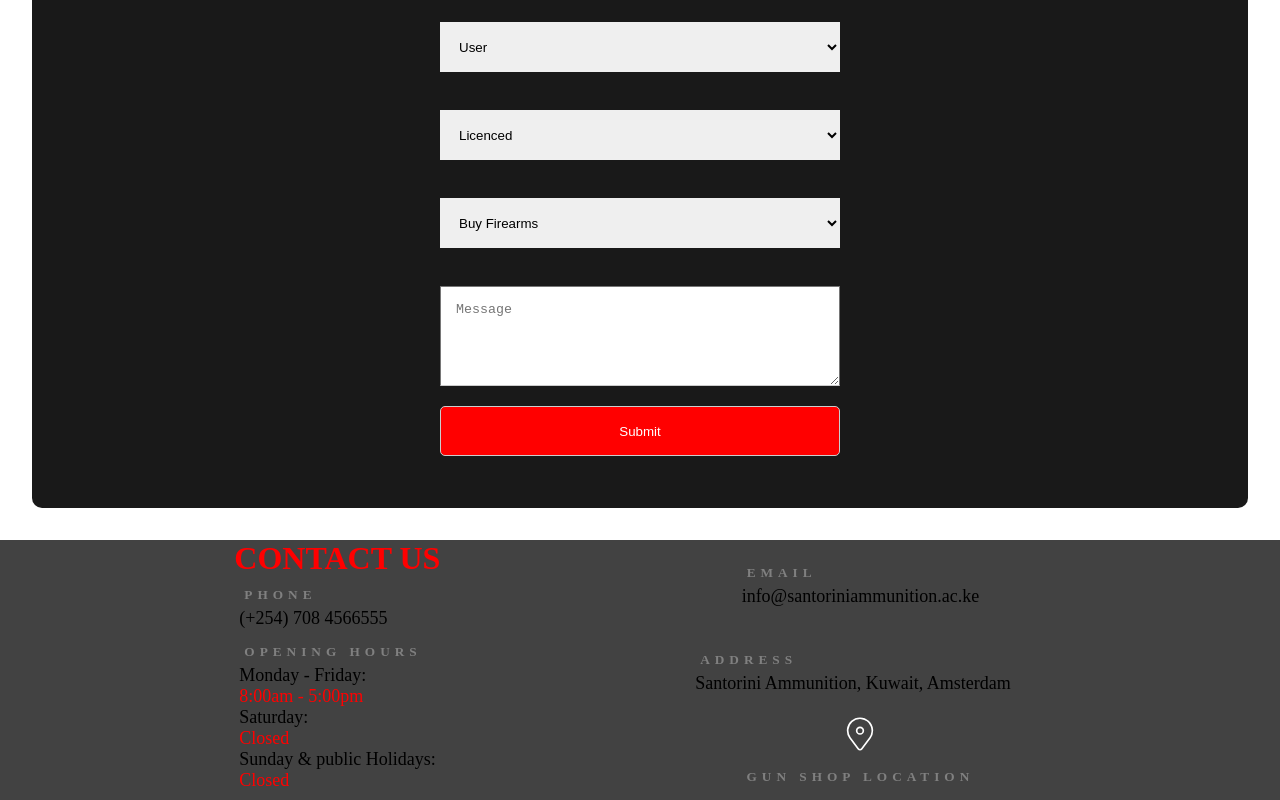
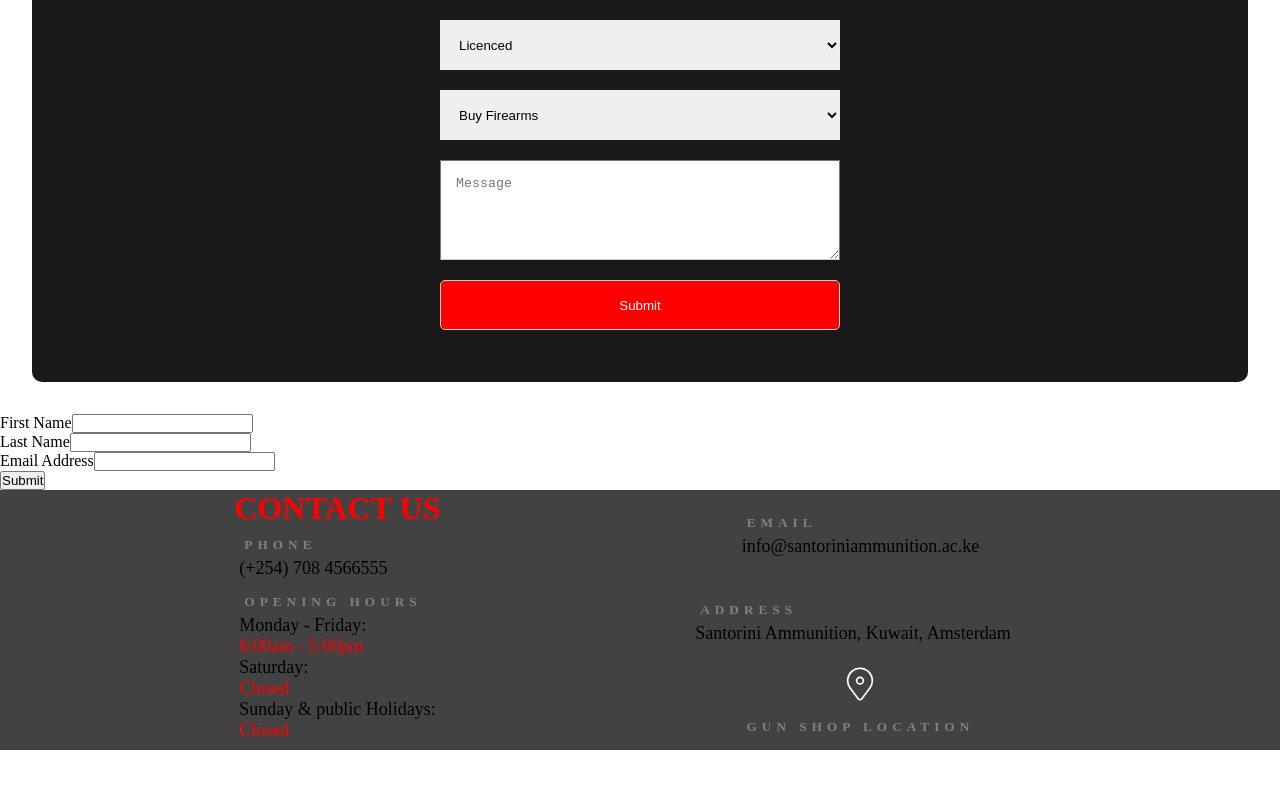
Before and after one commit to iankmani/Santorini-Ammunitions, a React (Vite) app: page /Contact in a window 1280 px wide. Shown: the part 919-1719 px from the top of the page. After the commit the page ends 1669 px from the top, so only its background shows below. Built offline with nearby package versions, Linux system fonts and the light colour scheme.

Commit message:
add form.jsx using formik with yup validationschema

```diff
--- a/package.json
+++ b/package.json
@@ -10,10 +10,12 @@
     "preview": "vite preview"
   },
   "dependencies": {
+    "formik": "^2.4.6",
     "react": "^18.2.0",
     "react-dom": "^18.2.0",
     "react-icons": "^5.2.1",
-    "react-router-dom": "^6.24.0"
+    "react-router-dom": "^6.24.0",
+    "yup": "^1.4.0"
   },
   "devDependencies": {
     "@types/react": "^18.2.66",
--- /dev/null
+++ b/src/Parts/Form/Form.jsx
@@ -0,0 +1,86 @@
+import React from "react";
+import { useFormik } from "formik";
+import * as Yup from "yup";
+
+function Form() {
+  const validationSchema = Yup.object({
+    firstName: Yup.string("this should be a string")
+      .min(4, "the characters should be more than 4")
+      .max(10, "the characyters should be less than 10"),
+    lastName: Yup.string("this should be a string")
+      .min(4, "the characters should be more than 4")
+      .max(10, "the characyters should be less than 10"),
+    email: Yup.string("this should be a string")
+      .email("this should be a valid email")
+      .required("this field is required"),
+  });
+  const formik = useFormik({
+    initialValues: {
+      firstName: "",
+      lastName: "",
+      email: "",
+    },
+    onSubmit: (formSubmission) => {
+      console.log("WHAT THE USER HAS SUBMMITED");
+      console.log(formik.values);
+    },
+    validationSchema: validationSchema,
+    // validate: (values) => {
+    //   let errors = {};
+    //   if (values.firstName === "") {
+    //     errors.firstName = "First Name is Required";
+    //   }
+    //   if (values.lastName === "") {
+    //     errors.lastName = " Last name is Required";
+    // }
+    // if (values.email === "") {
+    //     errors.email = "Email is Required";
+    //     }
+    //     return errors;
+
+    //  },
+  });
+
+  return (
+    <div>
+      <form onSubmit={formik.handleSubmit}>
+        <div>
+          <label htmlFor="name"> First Name</label>
+          <input
+            type="text"
+            name="firstName"
+            id="firstName"
+            onChange={formik.handleChange}
+            value={formik.values.firstName}
+          />
+          {formik.errors.firstName && <p> {formik.errors.firstName} </p>}
+        </div>
+        <div>
+          <label htmlFor="name">Last Name</label>
+          <input
+            type="text"
+            name="lastName"
+            id="lastName"
+            value={formik.values.lastName}
+            onChange={formik.handleChange}
+          />
+          {formik.errors.lastName && <p>{formik.errors.lastName}</p>}
+        </div>
+        <div>
+          <label htmlFor="name">Email Address</label>
+          <input
+            type="email"
+            name="email"
+            id="email"
+            value={formik.values.email}
+            onChange={formik.handleChange}
+          />
+          {formik.errors.email && <p>{formik.errors.email}</p>}
+        </div>
+        <button type="submit">Submit</button>
+      </form>
+    </div>
+  );
+}
+
+export default Form;
--- a/src/pages/contact/Contact.jsx
+++ b/src/pages/contact/Contact.jsx
@@ -1,6 +1,6 @@
 import React from "react";
-import './Contact.css'
-
+import "./Contact.css";
+import Form from "../../Parts/Form/Form.jsx";
 
 const Contact = () => {
   return (
@@ -13,21 +13,27 @@ const Contact = () => {
           <h2>Get in Touch</h2>
         </div>
         <div className="contact-form-container">
-          <input type="text" placeholder="Full Name *" /><br />
-          <input type="text" placeholder="Company (if applicable)" /><br />
-          <input type="text" placeholder=" Your Email *" /><br />
-          <input type="text" placeholder="Tel *" /><br />
+          <input type="text" placeholder="Full Name *" />
+
+          <input type="text" placeholder="Company (if applicable)" />
+
+          <input type="text" placeholder=" Your Email *" />
+
+          <input type="text" placeholder="Tel *" />
+
           {/* <label htmlFor="user-type">User Type"</label> */}
-          <select name="user-type" id="user-type"><br />
+          <select name="user-type" id="user-type">
             <option value="User Type">User</option>
             <option value="corporate">corporate</option>
             <option value="Individual">Individual</option>
-          </select><br />
+          </select>
+
           {/* <label htmlFor="Licence-Status">Licence Status *</label> */}
           <select name="Licence" id="Licence">
             <option value="Licenced">Licenced</option>
             <option value="No Licence">No Licence</option>
-          </select><br />
+          </select>
+
           {/* <label htmlFor="user-type">Enquiry Type *</label> */}
           <select name="enquiry-type" id="enquiry-type">
             <option value="Buy-Firearms">Buy Firearms</option>
@@ -35,13 +41,14 @@ const Contact = () => {
             <option value="Buy-Accessories">Buy Accessories</option>
             <option value="Training-services">Training Services</option>
             <option value="General-enquiry">General Enquiry</option>
-          </select><br />
+          </select>
+
           <textarea placeholder="Message" />
           <button>Submit</button>
-
-
-
         </div>
+      </div>
+      <div className="formik">
+        <Form />
       </div>
     </div>
   );
--- a/src/pages/home/Home.css
+++ b/src/pages/home/Home.css
@@ -68,7 +68,7 @@ svg {
     transform 0.7s ease;
   text-decoration: none;
 }
-.btn2 a{
+.btn2 a {
   padding: 10px 20px;
   font-size: 16px;
   font-weight: 700;
@@ -80,7 +80,7 @@ svg {
   transition:
     background-color 0.3s ease,
     transform 0.2s ease;
-    text-decoration: none;
+  text-decoration: none;
 }
 .hero-section {
   /* border: 2px solid red; */
--- a/src/pages/home/Home.jsx
+++ b/src/pages/home/Home.jsx
@@ -2,6 +2,7 @@ import React from "react";
 
 import { Link } from "react-router-dom";
 import "./Home.css";
+import Form from "../../Parts/Form/Form.jsx";
 
 function Home() {
   return (
@@ -27,7 +28,8 @@ function Home() {
             <Link to="/About">About Us</Link>
           </button>
           <button className="btn2">
-            <Link to="/Sbshop">OUR PRODUCTS</Link></button>
+            <Link to="/Sbshop">OUR PRODUCTS</Link>
+          </button>
         </div>
       </div>
     </div>
```
Also changed, not shown: src/pages/contact/Contact.css (+9 -18 lines), 1 other file (tests, documents, lock files or other folders).
